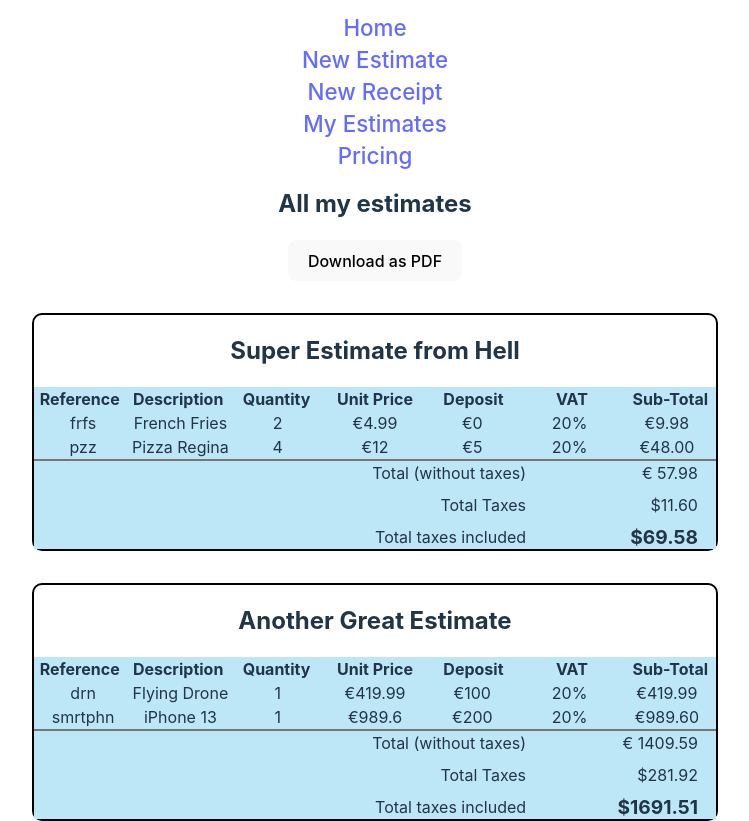
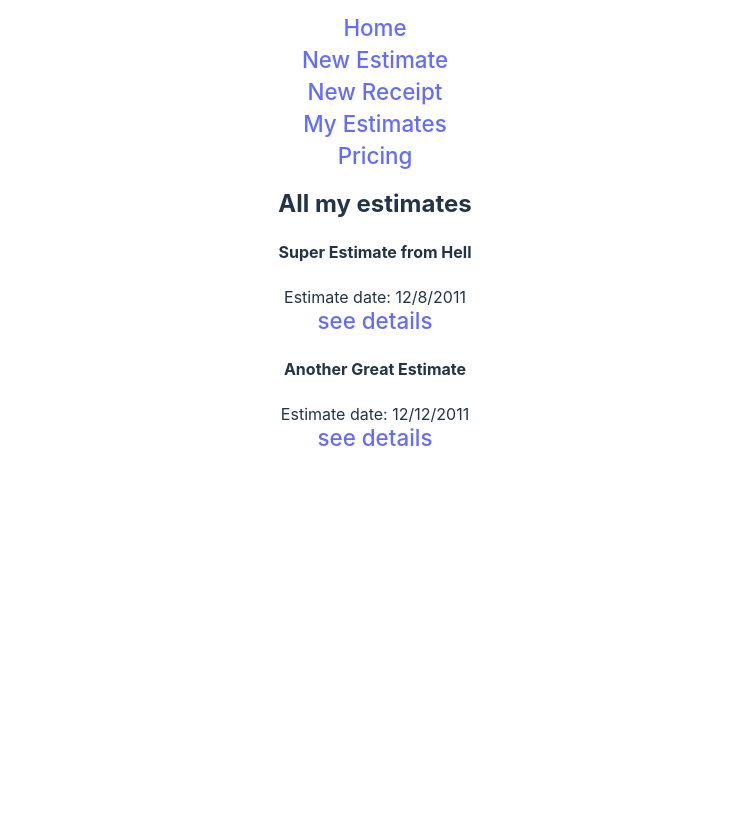
Before and after one commit to codeconcept/receipt-maker, a React (Vite) app: page /my-estimates in a window 1280 px wide. Shown: the whole page, without its empty margins (265-1014 px from the left). After the commit the page ends 800 px from the top, so only its background shows below. Built offline with nearby package versions, Linux system fonts and the light colour scheme.

Commit message:
Estimate summary and estimate details

```diff
--- a/src/App.tsx
+++ b/src/App.tsx
@@ -2,6 +2,7 @@ import { createContext } from 'react'
 import { Route, Routes } from 'react-router-dom'
 import './App.css'
 import NavBar from './components/NavBar'
+import EstimateDetails from './pages/EstimateDetails'
 import Estimate from './pages/EstimatePage'
 import Home from './pages/Home'
 import MyEstimates from './pages/MyEstimates'
@@ -32,7 +33,7 @@ const mockData: Estimate[] = [
   {
     id: '1',
     estimateNumber: '123',
-    estimateDate: new Date('12/12/11'),
+    estimateDate: new Date('12/08/11'),
     paymentDate: new Date('12/31/2022'),
     title: 'Super Estimate from Hell',
     tasks: [
@@ -96,6 +97,7 @@ function App() {
         <Route path='/new-estimate' element={<Estimate />} />
         <Route path='/new-receipt' element={<Receipt />} />
         <Route path='/my-estimates' element={<MyEstimates />} />
+        <Route path='/my-estimates/:id' element={<EstimateDetails />} />
         <Route path='/pricing' element={<Pricing />} />
       </Routes>
     </div>
--- a/src/components/EstimateForm.tsx
+++ b/src/components/EstimateForm.tsx
@@ -1,5 +1,5 @@
-import { SubmitHandler, useForm, useFieldArray } from "react-hook-form";
-import { Navigate, useNavigate } from 'react-router-dom';
+import { useForm, useFieldArray } from "react-hook-form";
+import { useNavigate } from 'react-router-dom';
 import { Estimate } from '../App';
 import styles from './EstimateForm.module.css'
 
@@ -22,6 +22,11 @@ export default function EstimateForm({ onEstimateCreate }: estimateFormProps) {
     }
 
     return <form className={styles.form} onSubmit={handleSubmit(onSubmit)}>
+        <label htmlFor="estimateTitle" className={styles.formlabel}>Estimate Title</label>
+        <input className={styles.forminput} {...register("title", { required: true })} placeholder='Estimate Title' id="estimateTitle" />
+        <span className={styles.formerror}>{errors.title && "Please, enter an estimate title"}</span>
+
+
         <label htmlFor="estimateNumber" className={styles.formlabel}>Estimate Number</label>
         <input className={styles.forminput} {...register("estimateNumber", { required: true })} placeholder='Estimate Number' id="estimateNumber" />
         <span className={styles.formerror}>{errors.estimateNumber && "Please, enter an estimate number"}</span>
--- /dev/null
+++ b/src/pages/EstimateDetails.tsx
@@ -0,0 +1,27 @@
+import { useContext, useEffect, useState } from 'react';
+import { useParams } from 'react-router-dom'
+import { Estimate, EstimateCtx } from '../App';
+import Card from '../components/Card';
+import { EstimateService } from '../services/estimateService';
+import PDFprinter from '../services/PDFprinter';
+
+export default function () {
+    const [loading, setIsLoading] = useState<boolean>(true);
+    const [currentEstimate, setCurrentEstimate] = useState<Estimate | undefined>(undefined);
+    const id = useParams().id || "";
+
+    const estimateSrv = useContext<EstimateService>(EstimateCtx)
+    useEffect(() => {
+        const result = estimateSrv.getEstimateById(id)
+        console.log('result', result)
+        setCurrentEstimate(result);
+        setIsLoading(false)
+    }, [id])
+
+
+    return <>
+        {loading && <div>loading...</div>}
+        {(currentEstimate === undefined) && <div>No corresponding estimate was found.</div>}
+        {currentEstimate && <PDFprinter><Card data={currentEstimate} /></PDFprinter>}
+    </>
+}
--- /dev/null
+++ b/src/pages/EstimateSummary.tsx
@@ -0,0 +1,14 @@
+import { Link } from 'react-router-dom';
+import { Estimate } from '../App';
+
+type estimateSummaryProps = {
+    data: Estimate;
+}
+
+export default function EstimateSummary({ data }: estimateSummaryProps) {
+    return (<div>
+        <h4>{data.title}</h4>
+        <div>Estimate date: {new Date(data.estimateDate).toLocaleDateString("en-US")}</div>
+        <Link to={`/my-estimates/${data?.id}`}>see details</Link>
+    </div>)
+}
--- a/src/pages/MyEstimates.tsx
+++ b/src/pages/MyEstimates.tsx
@@ -1,8 +1,7 @@
 import { useContext } from 'react'
 import { EstimateCtx } from '../App'
-import Card from '../components/Card'
 import { EstimateService } from '../services/estimateService'
-import PDFprinter from '../services/PDFprinter'
+import EstimateSummary from './EstimateSummary'
 
 export default function MyEstimates() {
     const estimateSrv = useContext<EstimateService>(EstimateCtx)
@@ -10,11 +9,8 @@ export default function MyEstimates() {
 
     return <>
         <h3>All my estimates</h3>
-        {/* <div>
-            { JSON.stringify(estimates, null, 2)}
-        </div> */}
-        <PDFprinter>
-            {estimates.map(est => (<Card data={est} key={est.id} />))}
-        </PDFprinter>
+        <div>
+            {estimates.map(est => (<EstimateSummary data={est} key={est.id} />))}
+        </div>
     </>
 }
--- a/src/services/PDFprinter.tsx
+++ b/src/services/PDFprinter.tsx
@@ -29,10 +29,10 @@ export default function PDFprinter({ children }: pdfPrinterProps) {
 
     return (
         <div>
+            <div ref={printRef}>{children}</div>
             <button type="button" onClick={handleDownloadPdf}>
                 Download as PDF
             </button>
-            <div ref={printRef}>{children}</div>
         </div>
     );
 }
--- a/src/services/estimateService.ts
+++ b/src/services/estimateService.ts
@@ -8,6 +8,9 @@ export class EstimateService {
     }
 
     createEstimate(data: Estimate) {
+      if(data.id === undefined) {
+        data.id = Date.now().toString();
+      }
       this.estimateCollection = [data, ...this.estimateCollection];
     }
 
@@ -15,4 +18,12 @@ export class EstimateService {
       return this.estimateCollection;
       ;
     }
+
+    getEstimateById(id: string): Estimate | undefined {
+      const result = this.estimateCollection.find(est => est.id === id);
+      if (result === undefined) {
+        return undefined;
+      }
+      return result;
+    }
 }
```
